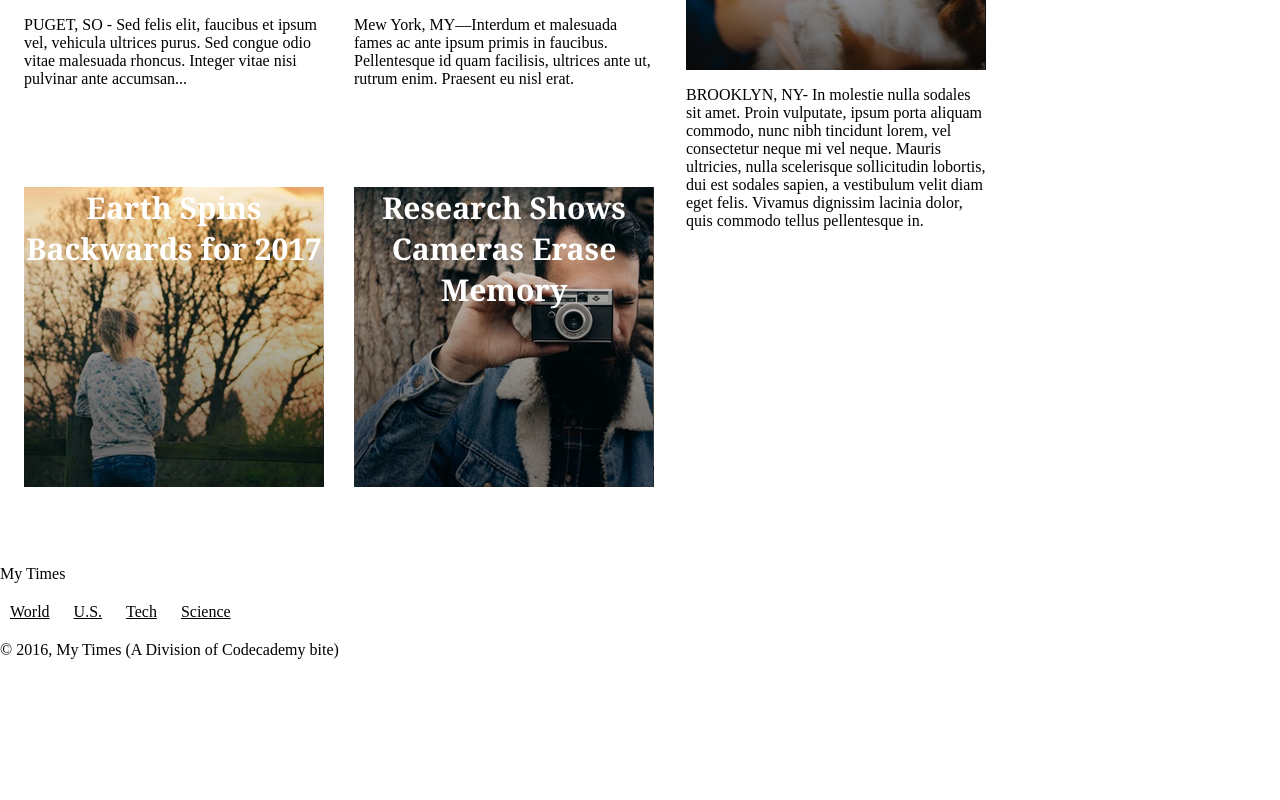
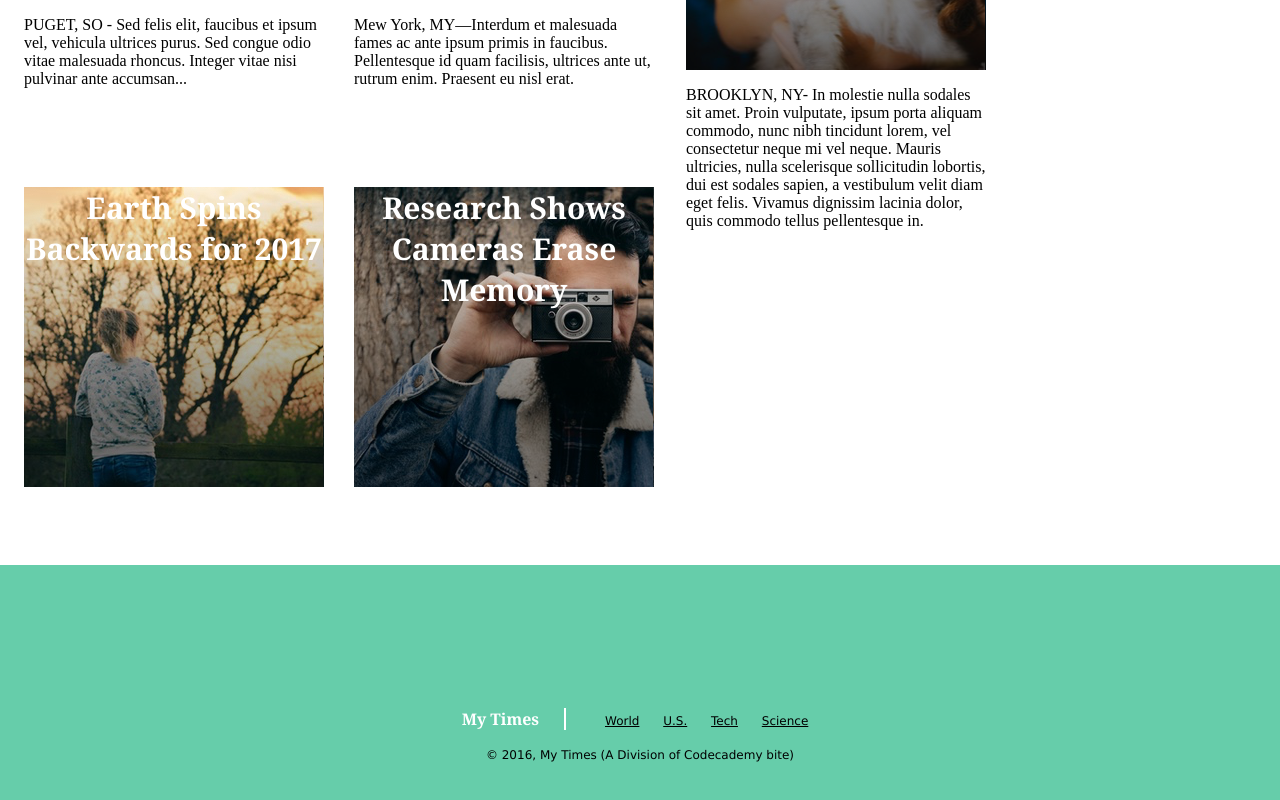
Before and after one commit to deanarron/my_times, a plain HTML site: page index.html in a window 1280 px wide. Shown: the part 705-1505 px from the top of the page. Before the commit the page ends 1364 px from the top, so only its background shows below. Drawn offline with Linux system fonts and the light colour scheme.

Commit message:
add footer and styles

```diff
--- a/index.html
+++ b/index.html
@@ -99,7 +99,7 @@
   <!-- Footer section -->
   <footer>
     <div class="info">
-      <span>My Times</span>
+      <span class="footer_title">My Times</span>
       <nav>
       	<span><a href="#">World</a></span>
       	<span><a href="#">U.S.</a></span>
--- a/resources/styles/style.css
+++ b/resources/styles/style.css
@@ -140,3 +140,28 @@ body {
   padding: 11px 20px;
 }
 /* Footer */
+footer {
+  display: flex;
+  justify-content: center;
+  align-items: center;
+  flex-direction: column;
+  background-color: MediumAquamarine;
+  font-family: Verdana;
+  font-size: 12px;
+  height:325px;
+  width: 100%;
+  margin: auto;
+}
+.footer_title {
+  display: inline-block;
+  padding-right: 25px;
+  border-right: 2px solid white;
+  font-weight: bold;
+  font-family: Georgia;
+  color: White;
+  font-size: 16px;
+}
+footer nav {
+  display: inline-block;
+  padding-left: 25px;
+}
```
